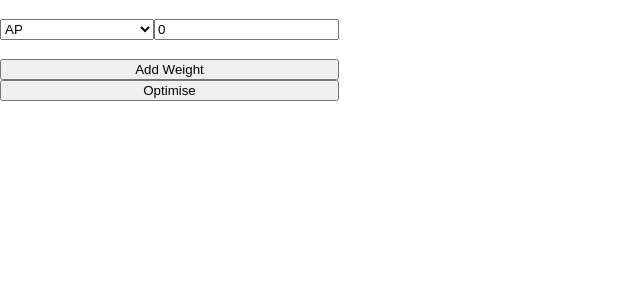
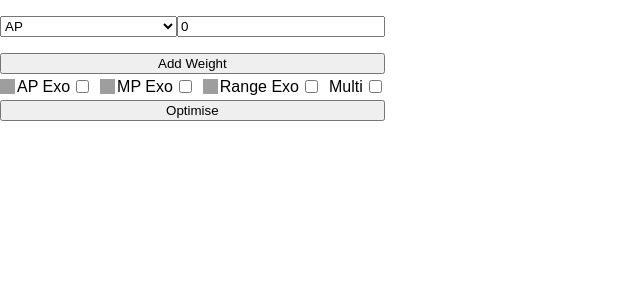
Before and after one commit to corwinkuiper/dofus_set, a Next.js app in the folder web/: page / in a window 1280 px wide. Shown: the top 300 px of the page, without its empty margins (0-640 px from the left). Built offline with nearby package versions, Linux system fonts and the light colour scheme; grey boxes are pictures that could not be loaded.

Commit message:
tidying up

```diff
--- a/web/src/app/globalStyles.css
+++ b/web/src/app/globalStyles.css
@@ -5,7 +5,7 @@
 }
 
 body {
-  font: 1.2em/1.62 sans-serif;
+  font: 1em/1.62 sans-serif;
   background-color: white;
   min-height: 100vh;
   display: flex;
--- /dev/null
+++ b/web/src/components/exos.tsx
@@ -0,0 +1,55 @@
+import { getStatIconUrl, StatName } from "@/services/dofus/stats";
+import { exosState } from "@/state/state";
+import { useAtom } from "jotai";
+import styled from "styled-components";
+
+interface ExoProps {
+  name: string;
+  icon?: StatName;
+  id: keyof typeof exosState.init;
+}
+
+const Icon = styled.img`
+  width: 15px;
+  height: 15px;
+`;
+
+const ExoWrapper = styled.label`
+  display: flex;
+  align-items: center;
+  gap: 2px;
+`;
+
+function Exo({ name, icon, id }: ExoProps) {
+  const [exos, setExos] = useAtom(exosState);
+  const value = exos[id];
+  const iconUrl = icon ? getStatIconUrl(icon) : undefined;
+
+  return (
+    <ExoWrapper>
+      {icon && <Icon src={iconUrl} alt="" aria-hidden="true" />}
+      <span>{name}</span>
+      <input
+        type="checkbox"
+        checked={value}
+        onChange={(evt) => setExos({ ...exos, [id]: evt.target.checked })}
+      />
+    </ExoWrapper>
+  );
+}
+
+const ExosWrapper = styled.div`
+  display: flex;
+  gap: 8px;
+`;
+
+export function ExosInputs() {
+  return (
+    <ExosWrapper>
+      <Exo name="AP Exo" id="apExo" icon="AP" />
+      <Exo name="MP Exo" id="mpExo" icon="MP" />
+      <Exo name="Range Exo" id="rangeExo" icon="Range" />
+      <Exo name="Multi" id="multiElement" />
+    </ExosWrapper>
+  );
+}
--- a/web/src/components/item.tsx
+++ b/web/src/components/item.tsx
@@ -22,6 +22,7 @@ const ItemBox = styled.div`
   border-radius: 4px;
   background-color: lightgray;
   margin: 8px;
+  padding-right: 8px;
 `;
 
 const ActionImage = styled(Image)``;
--- a/web/src/components/optimise.tsx
+++ b/web/src/components/optimise.tsx
@@ -1,7 +1,7 @@
 "use client";
 
 import { StatWeightInput } from "./stat-weight-input";
-import { styled } from "styled-components";
+import { css, styled } from "styled-components";
 import { SetDisplay } from "./set-display";
 import { OverallStats } from "./overall-stats";
 import {
@@ -9,40 +9,54 @@ import {
   useDispatchOptimise,
   useOptimisationResult,
 } from "@/state/state";
+import { ExosInputs } from "./exos";
 
 const Container = styled.div`
   display: flex;
   flex-direction: row;
-  flex-wrap: wrap;
 `;
 
-const Stack = styled.div`
+const Stack = styled.div<{ $grow?: boolean }>`
   display: flex;
   flex-direction: column;
+
+  ${(props) =>
+    props.$grow &&
+    css`
+      flex-grow: 1;
+    `}
 `;
 
-const OptimiseButton = styled.button``;
+const OptimiseButtonElement = styled.button``;
+
+function OptimiseButton() {
+  const cancel = useCancelOptimisation();
+  const trigger = useDispatchOptimise();
+  if (cancel) {
+    return (
+      <OptimiseButtonElement onClick={() => cancel("cancelled by user")}>
+        Cancel
+      </OptimiseButtonElement>
+    );
+  }
+  return (
+    <OptimiseButtonElement onClick={() => trigger(1000000)}>
+      Optimise
+    </OptimiseButtonElement>
+  );
+}
 
 export function Optimise() {
-  const cancel = useCancelOptimisation();
-  const trigger = useDispatchOptimise();
   const optimal = useOptimisationResult();
 
   return (
     <Container>
       <Stack>
         <StatWeightInput />
-        {(cancel && (
-          <OptimiseButton onClick={() => cancel("cancelled by user")}>
-            Cancel
-          </OptimiseButton>
-        )) || (
-          <OptimiseButton onClick={() => trigger(1000000)}>
-            Optimise
-          </OptimiseButton>
-        )}
+        <ExosInputs />
+        <OptimiseButton />
       </Stack>
-      <Stack>{optimal && <SetDisplay set={optimal.items} />}</Stack>
+      <Stack $grow>{optimal && <SetDisplay set={optimal.items} />}</Stack>
       <Stack>
         {optimal && <OverallStats stats={optimal.overallCharacteristics} />}
       </Stack>
--- a/web/src/components/set-display.tsx
+++ b/web/src/components/set-display.tsx
@@ -8,7 +8,8 @@ interface SetDisplayProps {
 
 const SetBox = styled.div`
   display: grid;
-  grid-template-columns: repeat(4, 1fr);
+  grid-template-columns: repeat(auto-fit, minmax(192px, auto));
+  max-width: 100%;
 `;
 
 interface SingleItemOrNullDisplayProps {
--- a/web/src/state/state.ts
+++ b/web/src/state/state.ts
@@ -44,11 +44,15 @@ export const optimisationConfig = atom<OptimisationConfig>((get) => {
       get(optimialResponseState)?.items.map((x) => x?.dofusId) ??
       new Array(16).fill(undefined),
     fixedItems: [],
-    apExo: false,
-    mpExo: false,
-    rangeExo: false,
-    multiElement: false,
+    ...get(exosState),
   };
+});
+
+export const exosState = atom({
+  apExo: false,
+  mpExo: false,
+  rangeExo: false,
+  multiElement: false,
 });
 
 export const runningOptimisationState = atom<AbortController | null>(null);
```
